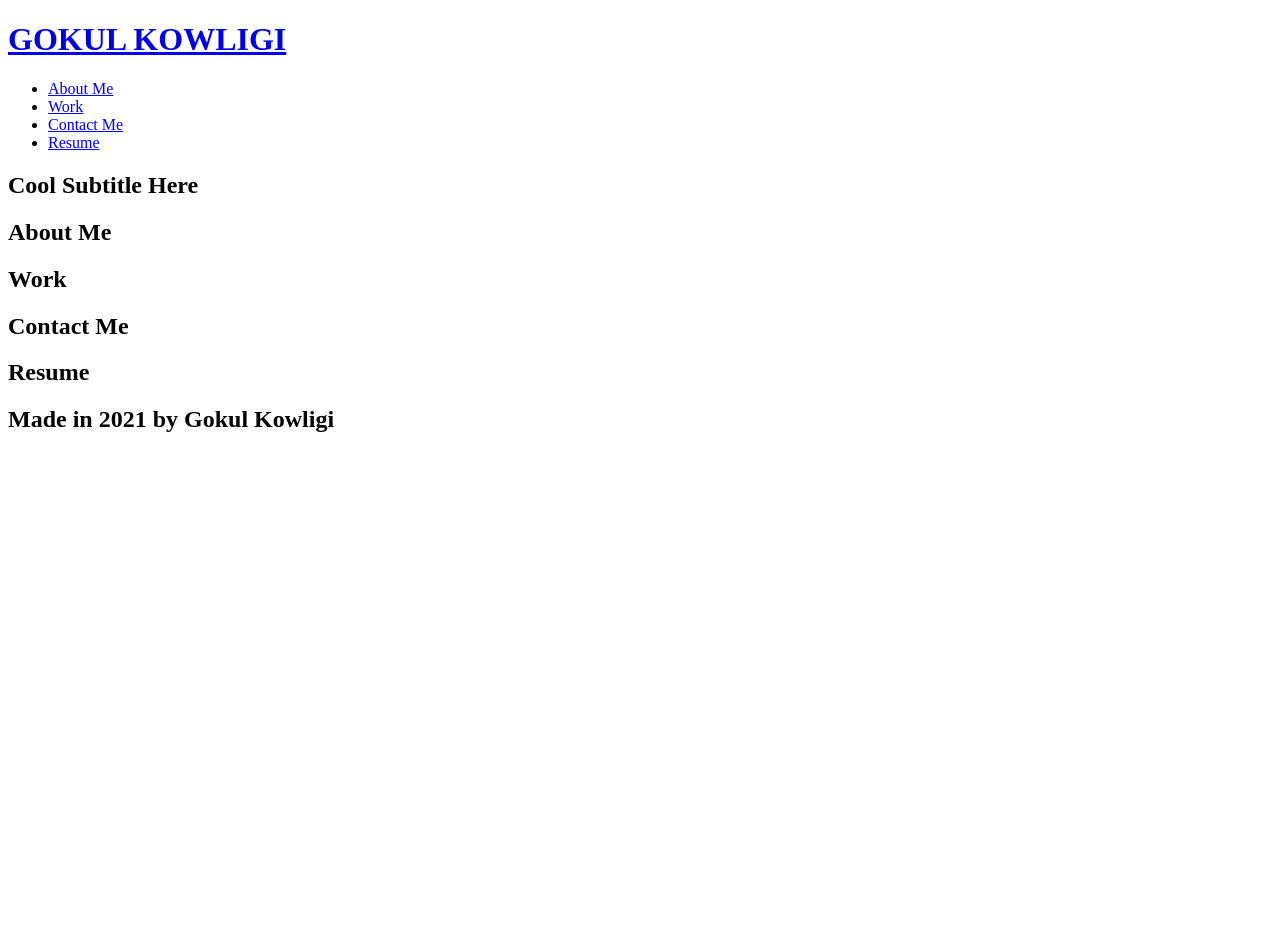
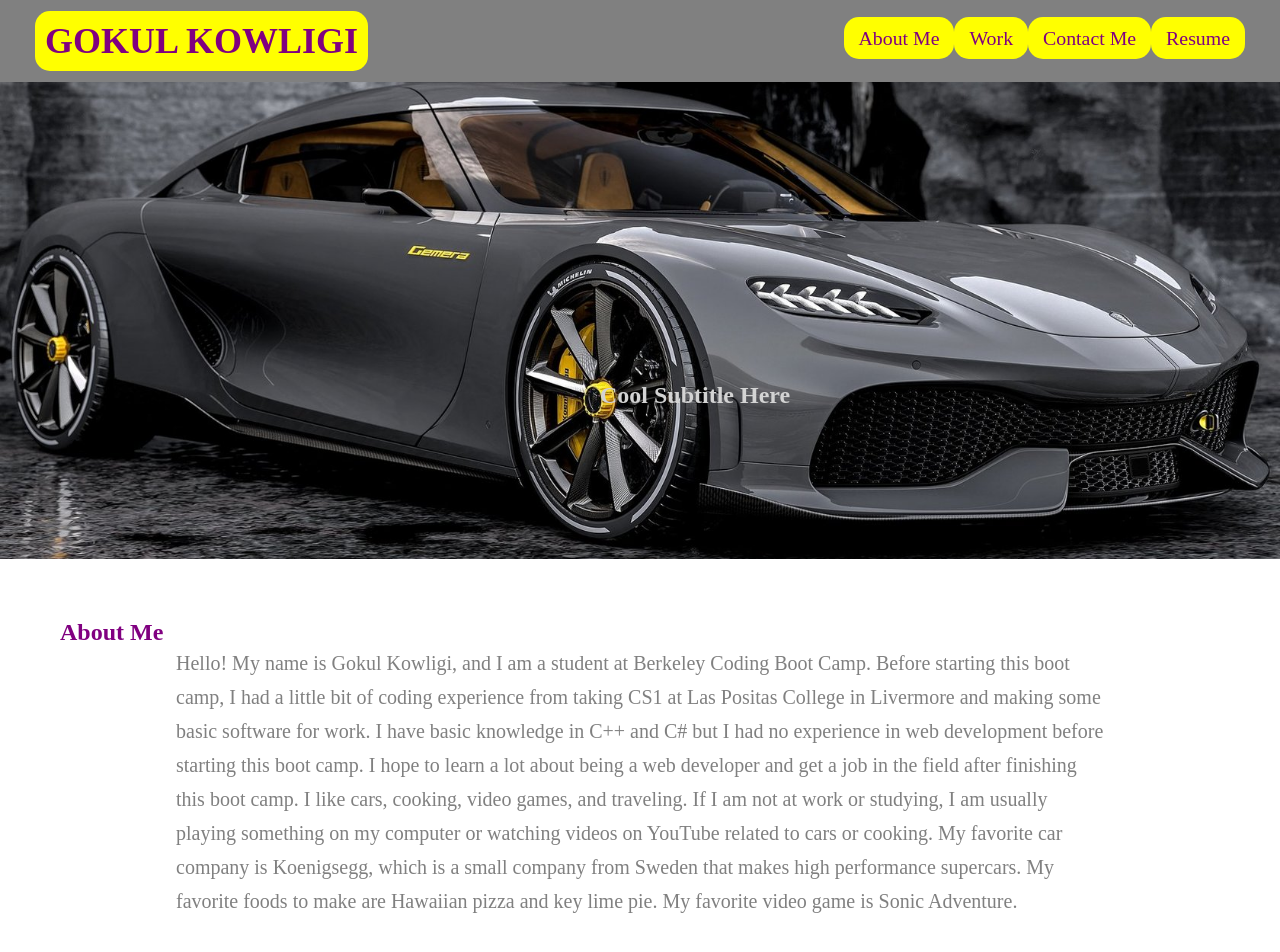
Before and after one commit to gkowligi1392/gk_portfolio, a plain HTML site: page index.html in a window 1280 px wide. Shown: the top 952 px of the page. Before the commit the page ends 800 px from the top, so only its background shows below. Drawn offline with Linux system fonts and the light colour scheme.

Commit message:
added css and about me info

```diff
--- a/assets/css/style.css
+++ b/assets/css/style.css
@@ -0,0 +1,130 @@
+:root {
+    --primary-color: purple;
+    --secondary-color: yellow;
+    --tertiary-color: gray;
+}
+
+* {
+    margin: 0;
+    padding: 0;
+    box-sizing: border-box;
+}
+
+body {
+    color: var(--primary-color);
+    font-family: 'Times New Roman', Times, serif;
+}
+
+header {
+    padding: 20px 35px;
+    background-color: var(--tertiary-color);
+    display: flex;
+    justify-content: space-between;
+    flex-wrap: wrap;
+    top: 0;
+    background-size: cover;
+    background-position: center;
+    background-attachment: fixed;
+    background-position: 80%;
+    z-index: 9999;
+}
+
+header h1 {
+    font-weight: bold;
+    font-size: 36px;
+    color: var(--primary-color);
+    margin: 0;
+}
+
+header a {
+    text-decoration: none;
+    color: var(--primary-color);
+    padding: 10px;
+    background-color: var(--secondary-color);
+    border-radius: 15px;
+}
+
+header nav {
+    margin: 7px 0;
+}
+
+header nav ul {
+    display: flex;
+    flex-wrap: wrap;
+    justify-content: space-between;
+    align-items: center;
+    list-style: none;
+}
+
+header nav ul li a {
+    padding: 10px 15px;
+    font-weight: lighter;
+    font-size: 1.55vw;
+}
+
+header nav ul li a:hover {
+    background: var(--primary-color);
+    color: var(--tertiary-color);
+    border-radius: 15px;
+    text-shadow: none;
+}
+
+footer {
+    background: var(--tertiary-color);
+    width: 100%;
+    padding: 40px 35px;
+    display: flex;
+    justify-content: space-between;
+    flex-wrap: wrap;
+}
+
+footer h2 {
+    color: var(--primary-color);
+    font-size: 30px;
+    margin: 0;
+}
+
+section {
+    padding: 60px;
+}
+
+/* Hero Style Start */
+.hero {
+    background-image: url("../images/Gemera.jpg");
+    color: lightgray;
+    background-size: cover;
+    background-position: center;
+    text-align: right;
+    display: flex;
+    flex-wrap: wrap;
+    background-attachment: fixed;
+    background-position: 80%;
+    padding: 200px 100px 50px 100px;
+}
+
+.hero h2 {
+    padding: 100px 100px 100px 500px;
+}
+
+/* About Me Style Start */
+.intro p {
+    line-height: 1.7;
+    color: var(--tertiary-color);
+    width: 80%;
+    font-size: 20px;
+    margin: 0 auto;
+    text-align: left;
+}
+/* About Me Style End */
+
+/* Work Style Start */
+
+/* Work Style End */
+
+/* Contact Me Style Start */
+
+/* Contact Me Style End */
+
+/* Resume Style Start */
+
+/* Resume Style End */
--- a/index.html
+++ b/index.html
@@ -41,9 +41,24 @@
     <!-- "about me" section -->
     <section id="about-me" class="intro">
         <div class="flex-row">
-            <h2 class="section-title-primary border">
+            <h2 class="section-title primary border">
                 About Me
             </h2>
+            <p class="breakAfter">
+                Hello! My name is Gokul Kowligi, and I am a student at Berkeley
+                Coding Boot Camp. Before starting this boot camp, I had a little
+                bit of coding experience from taking CS1 at Las Positas College
+                in Livermore and making some basic software for work. I have
+                basic knowledge in C++ and C# but I had no experience in web
+                development before starting this boot camp. I hope to learn a lot
+                about being a web developer and get a job in the field after
+                finishing this boot camp. I like cars, cooking, video games, and traveling. If I am not at work
+                or studying, I am usually playing something on my computer or watching
+                videos on YouTube related to cars or cooking. My favorite car company
+                is Koenigsegg, which is a small company from Sweden that makes high
+                performance supercars. My favorite foods to make are Hawaiian pizza
+                and key lime pie. My favorite video game is Sonic Adventure.
+            </p>
         </div>
         <div class="flex-row">
             <p>
@@ -56,7 +71,7 @@
     <!-- "work" section -->
     <section id="work" class="links">
         <div class="flex-row">
-            <h2 class="section-title-primary border">
+            <h2 class="section-title primary border">
                 Work
             </h2>
         </div>
@@ -66,9 +81,23 @@
     <!-- "contact me" section -->
     <section id="contact-me">
         <div class="flex-row">
-            <h2 class="section-title-primary border">
+            <h2 class="section-title primary border">
                 Contact Me
             </h2>
+            <ul>
+                <li>
+                    <!-- phone number -->
+                </li>
+                <li>
+                    <!-- email -->
+                </li>
+                <li>
+                    <!-- GitHub -->
+                </li>
+                <li>
+                    <!-- other contact info -->
+                </li>
+            </ul>
         </div>
     </section>
     <!-- end "contact me" section-->
@@ -76,9 +105,10 @@
     <!-- "resume" section-->
     <section id="resume">
         <div class="flex-row">
-            <h2 class="section-title-primary border">
+            <h2 class="section-title primary border">
                 Resume
             </h2>
+            <a>My Resume</a>
         </div>
     </section>
     <!-- end "resume" section-->
```
Also changed, not shown: assets/images/GTI.jpg (added), assets/images/Gemera.jpg (added).
